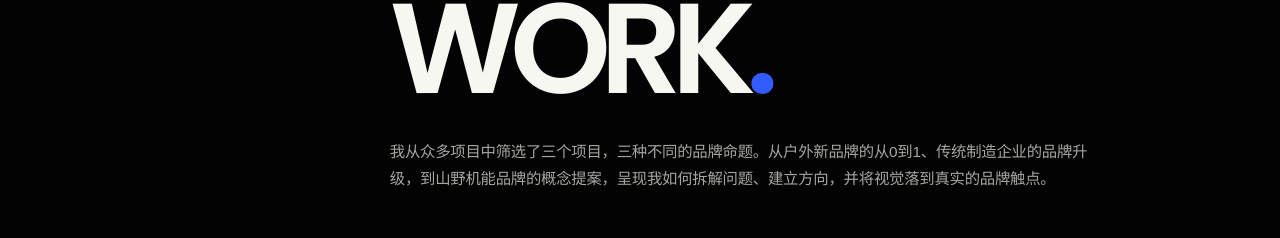
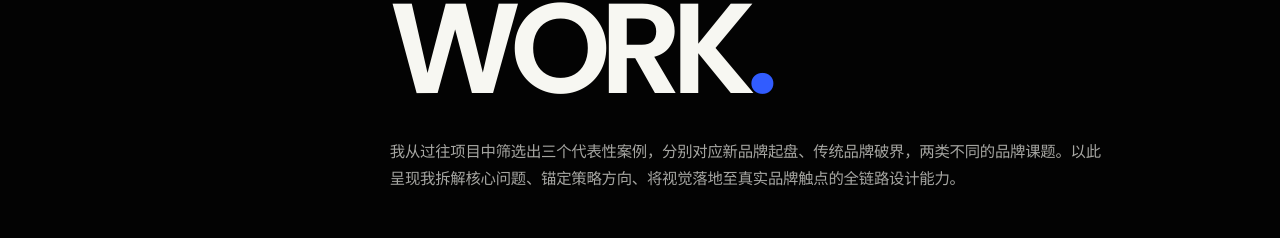
Before and after one commit to liu6qiu/liu-xinyue-portfolio-3, a React (Vite) app: page / in a window 1280 px wide. Shown: the part 1701-1939 px from the top of the page. Built offline with nearby package versions, Linux system fonts and the light colour scheme; a web font is replaced by a local one.

Commit message:
Update selected work introduction

```diff
--- a/src/App.jsx
+++ b/src/App.jsx
@@ -151,7 +151,7 @@ export function App() {
           <p>我的精选作品</p>
           <div>
             <h2 className="en">SELECTED<br />WORK<span>.</span></h2>
-            <p className="work-intro">我从众多项目中筛选了三个项目，三种不同的品牌命题。从户外新品牌的从0到1、传统制造企业的品牌升级，到山野机能品牌的概念提案，呈现我如何拆解问题、建立方向，并将视觉落到真实的品牌触点。</p>
+            <p className="work-intro">我从过往项目中筛选出三个代表性案例，分别对应新品牌起盘、传统品牌破界，两类不同的品牌课题。以此呈现我拆解核心问题、锚定策略方向、将视觉落地至真实品牌触点的全链路设计能力。</p>
           </div>
         </div>
         <div className="work-grid">
```
